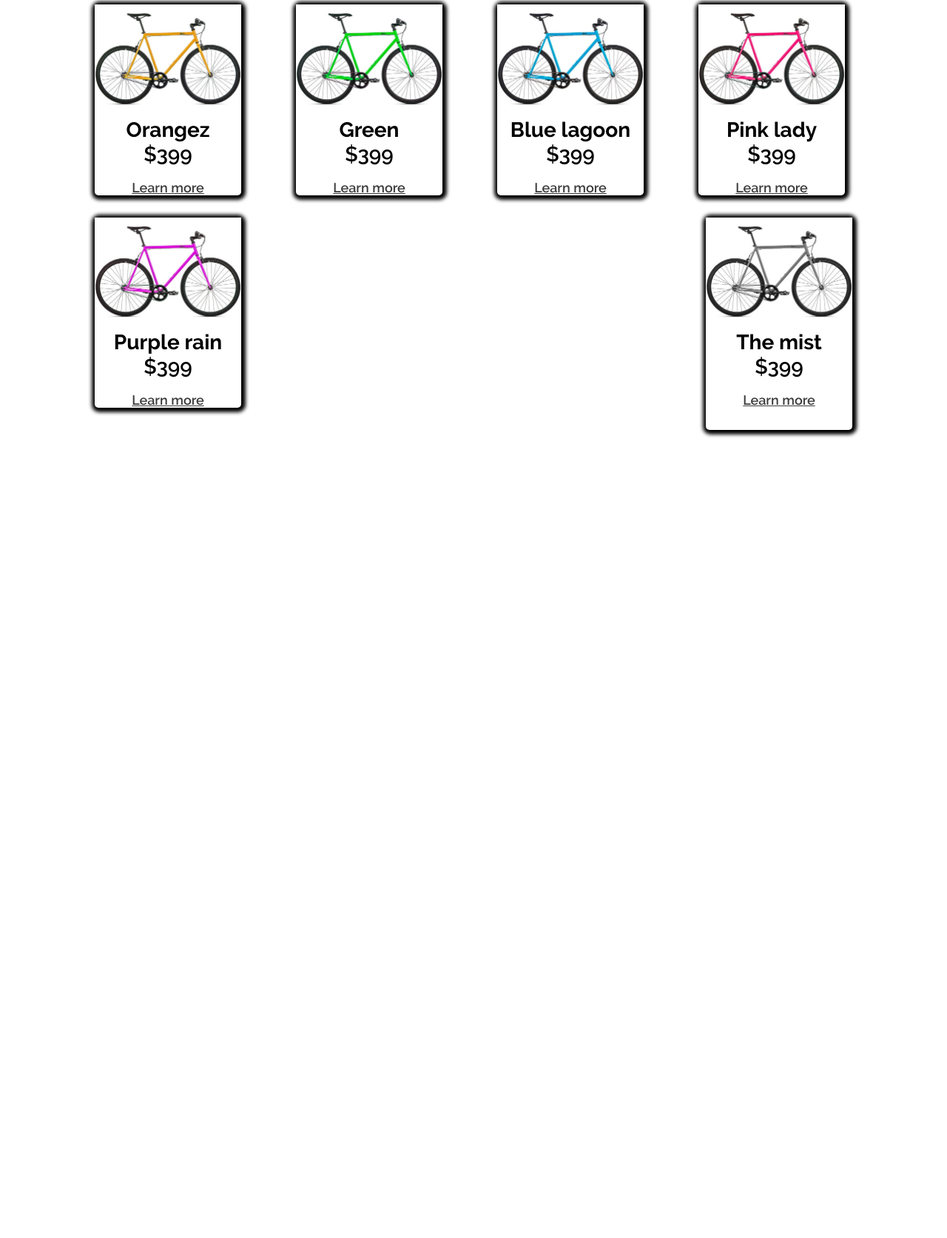
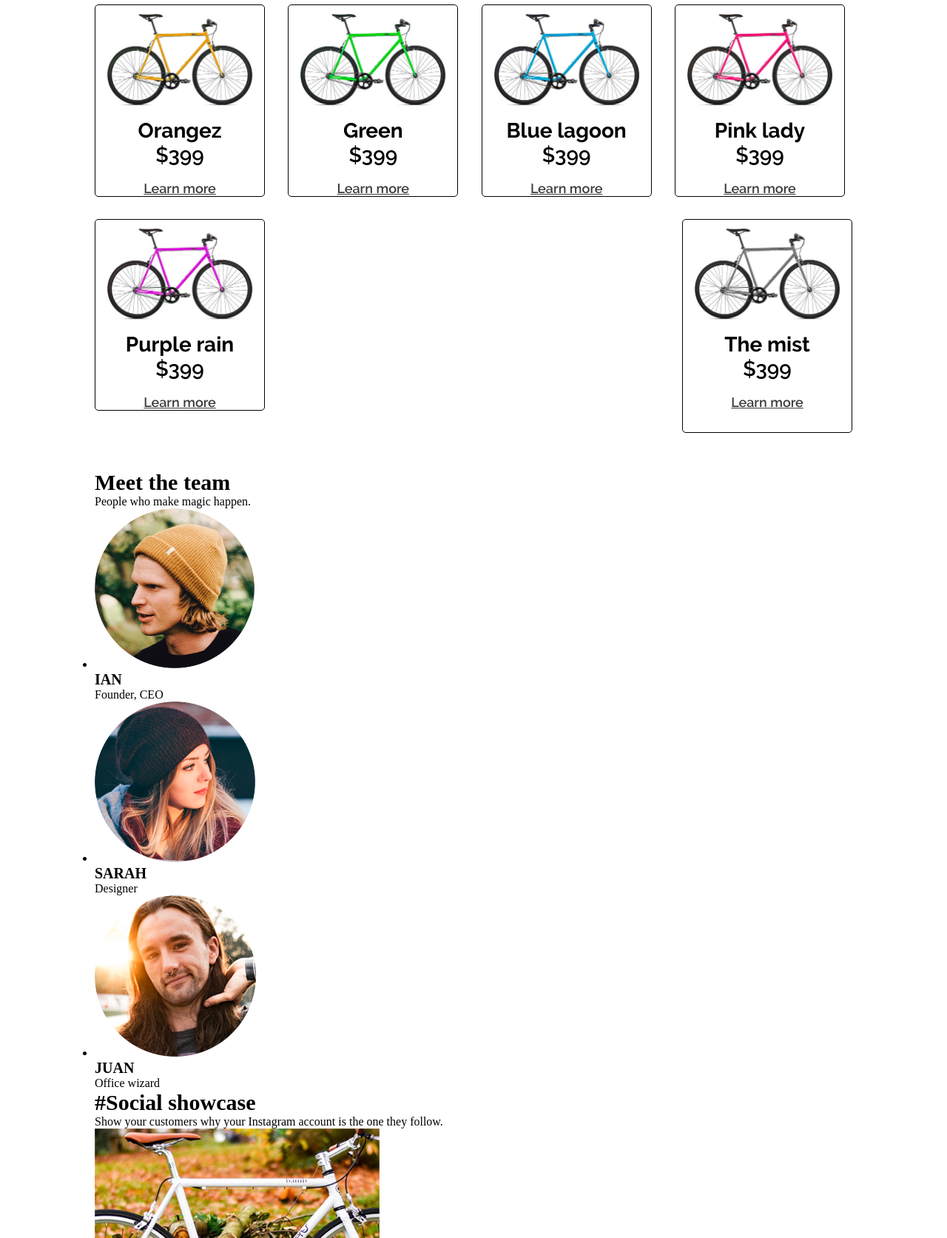
Before and after one commit to dizdostuk/wheels-landing, a website: page src/index.html in a window 1280 px wide. Shown: the part 1809-3482 px from the top of the page at 74% size. Before the commit the page ends 2440 px from the top, so only its background shows below. Drawn offline with Linux system fonts and the light colour scheme.

Commit message:
Added block to html

```diff
--- a/src/index.html
+++ b/src/index.html
@@ -117,6 +117,57 @@
     </div>
   </section>
 
+  <section class="team">
+    <div class="container">
+      <h2 class="team__title">Meet the team</h2>
+      <p class="team__intro">People who make magic happen.</p>
+      <ul class="people__list">
+        <li class="people__item">
+          <img src="./img/@2x/people1.png" alt="Human" class="people__img">
+          <h4 class="people__name">IAN</h4>
+          <p class="people__profession">Founder, CEO</p>
+        </li>
+        <li class="people__item">
+          <img src="./img/@2x/people2.png" alt="Human" class="people__img">
+          <h4 class="people__name">SARAH</h4>
+          <p class="people__profession">Designer</p>
+        </li>
+        <li class="people__item">
+          <img src="./img/@2x/people3.png" alt="Human" class="people__img">
+          <h4 class="people__name">JUAN</h4>
+          <p class="people__profession">Office wizard</p>
+        </li>
+      </ul>
+    </div>
+  </section>
+
+  <section class="showcase">
+    <div class="container">
+      <h2 class="showcase__title">#Social showcase</h2>
+      <p class="showcase__intro">Show your customers why your Instagram account is the one they follow.</p>
+      <ul class="insta__list">
+        <li class="insta__item">
+          <img src="./img/@2x/case1.jpg" alt="Bike" class="insta__img">
+        </li>
+        <li class="insta__item">
+          <img src="./img/@2x/case2.jpg" alt="Bike top" class="insta__img">
+        </li>
+        <li class="insta__item">
+          <img src="./img/@2x/case3.jpg" alt="Bike and girl" class="insta__img">
+        </li>
+        <li class="insta__item">
+          <img src="./img/@2x/case4.jpg" alt="Yellow bike" class="insta__img">
+        </li>
+      </ul>
+
+      <p class="showcase__follow">Follow @wheels on Instagram</p>
+    </div>
+  </section>
+
+  <footer class="footer">
+
+  </footer>
+
   <script>
     let menuList = document.querySelector('.main-nav__list');
     let menuBtn = document.querySelector('.main-nav__trigger');
--- a/src/sass/blocks/products.scss
+++ b/src/sass/blocks/products.scss
@@ -21,6 +21,7 @@
   padding: 0;
 
   display: flex;
+  flex-direction: row;
   flex-wrap: wrap;
   justify-content: space-between;
 }
@@ -35,12 +36,17 @@
   margin-right: 10px;
   margin-bottom: 30px;
   border-radius: 5px;
-  box-shadow: 1px 1px 5px 5px #000;
+  border: 1px solid #000;
+
+  flex-basis: fill;
+  flex-grow: 1;
+  max-width: 230px;
 }
 
 .product__item:last-child {
   margin-right: 0;
   margin-bottom: 0;
+  justify-self: flex-start;
 }
 
 .product__img {
```
Also changed, not shown: src/css/blocks/products.css, src/css/main.css.
